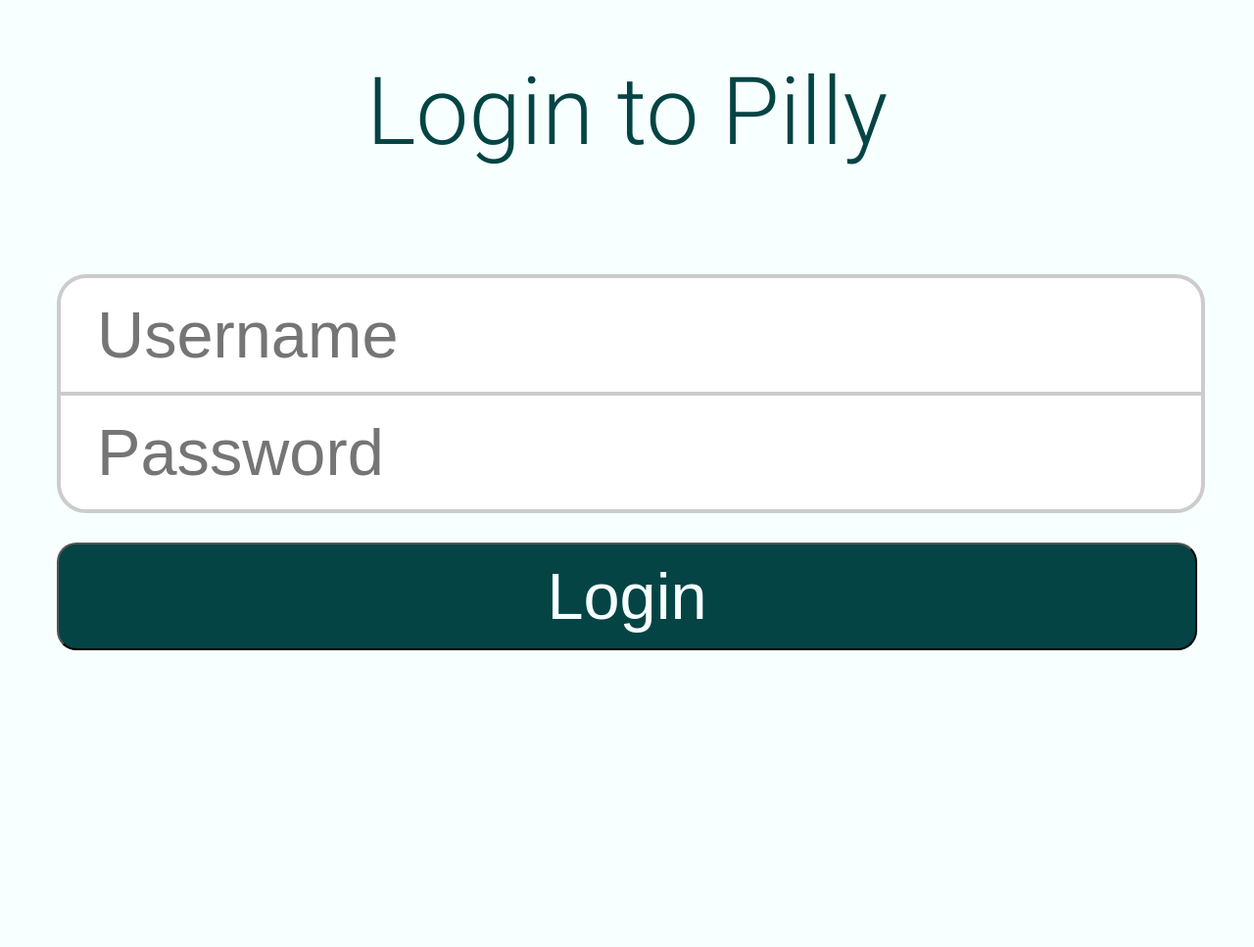
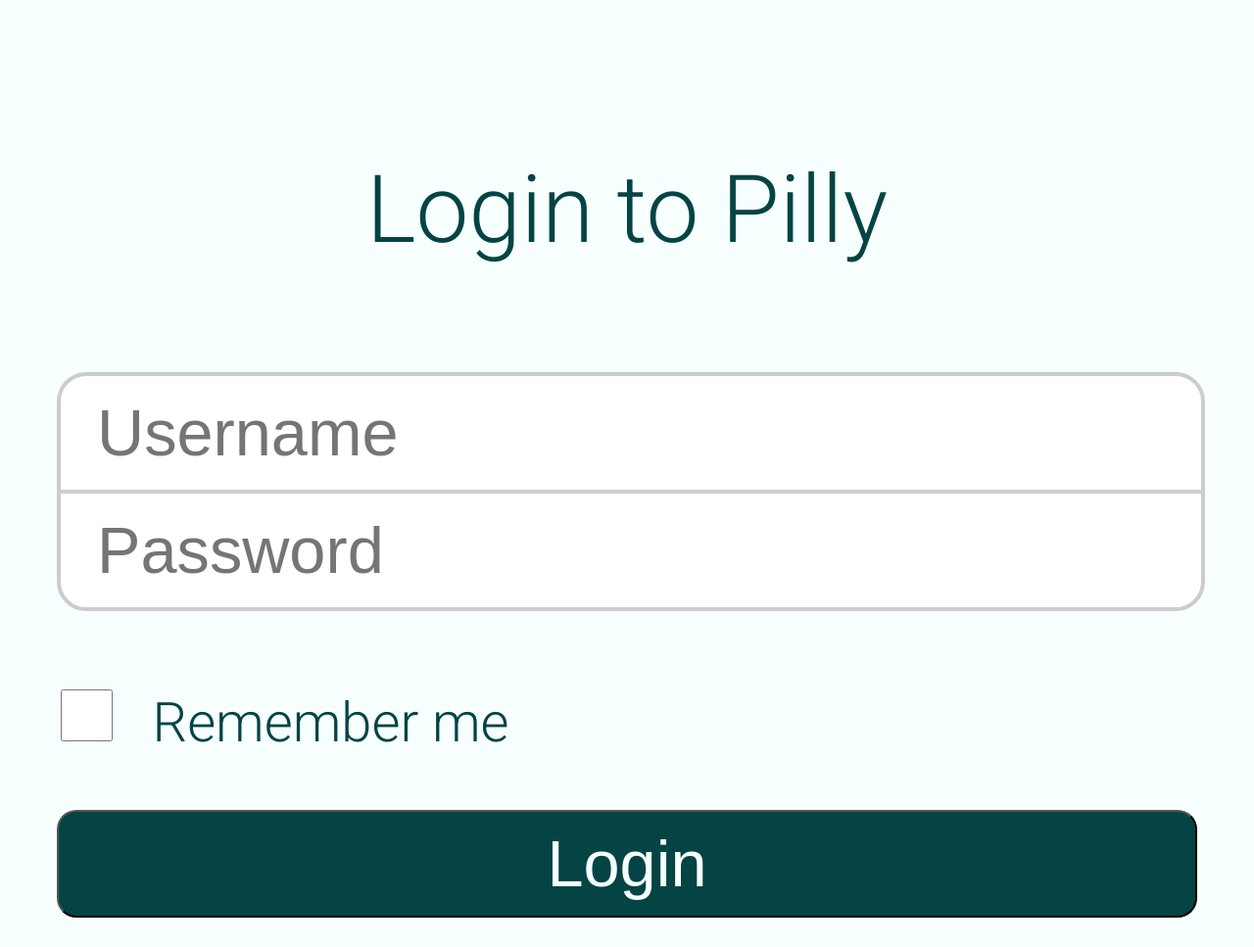
Before and after one commit to exclamationMark/pilly, a Flask app: page /login in a window 1280 px wide. Shown: the whole page at 98% size. Before the commit the page ends 664 px from the top, so only its background shows below. Run offline with Flask 2, Linux system fonts and the light colour scheme; some libraries are stand-ins or nearby versions.

Commit message:
Added 'remember me' checkbox in the login page. Check 'test.py' for usage

```diff
--- a/server/static/style.css
+++ b/server/static/style.css
@@ -53,7 +53,7 @@
 	font-size: 72pt;
 	color: #054444;
 	text-align: center;
-	padding: 50px 0 80px 0;
+	padding: 150px 0 80px 0;
 }
 
 .countdown {
@@ -167,6 +167,19 @@
 	color: #F7FFFF;
 }
 
+input[type="checkbox"] {
+	margin-top: 60pt;
+	margin-bottom: 30pt;
+	width: 40pt;
+	height: 40pt;
+}
+
+.chk-label {
+	font-size: 42pt;
+	color: #054444;
+	margin-left: 25pt;
+}
+
 form {
 	margin: 30px 0 30px 0;
 	padding: 0 50px 0 50px;
--- a/server/templates/login.html
+++ b/server/templates/login.html
@@ -12,6 +12,7 @@
 	<form method="post">
 		<input type="text" name="username" placeholder="  Username" />
 		<input type="password" name="password" placeholder="  Password" />
+		<input type="checkbox" name="remember" value="remember"> <label class="chk-label">Remember me</label>
 		<input type="submit" value="Login" />
 	</form>
 </body>
```
Also changed, not shown: server/test.py (+13 -3 lines).
